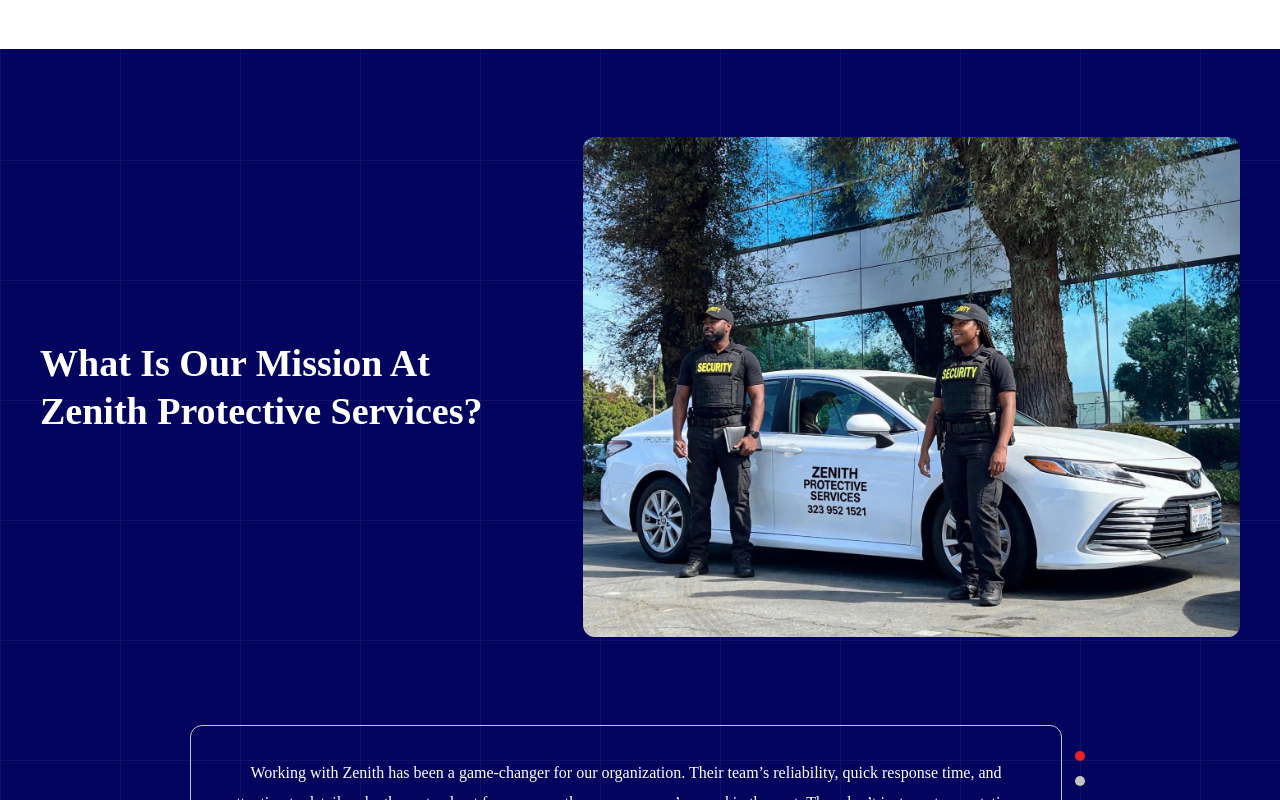
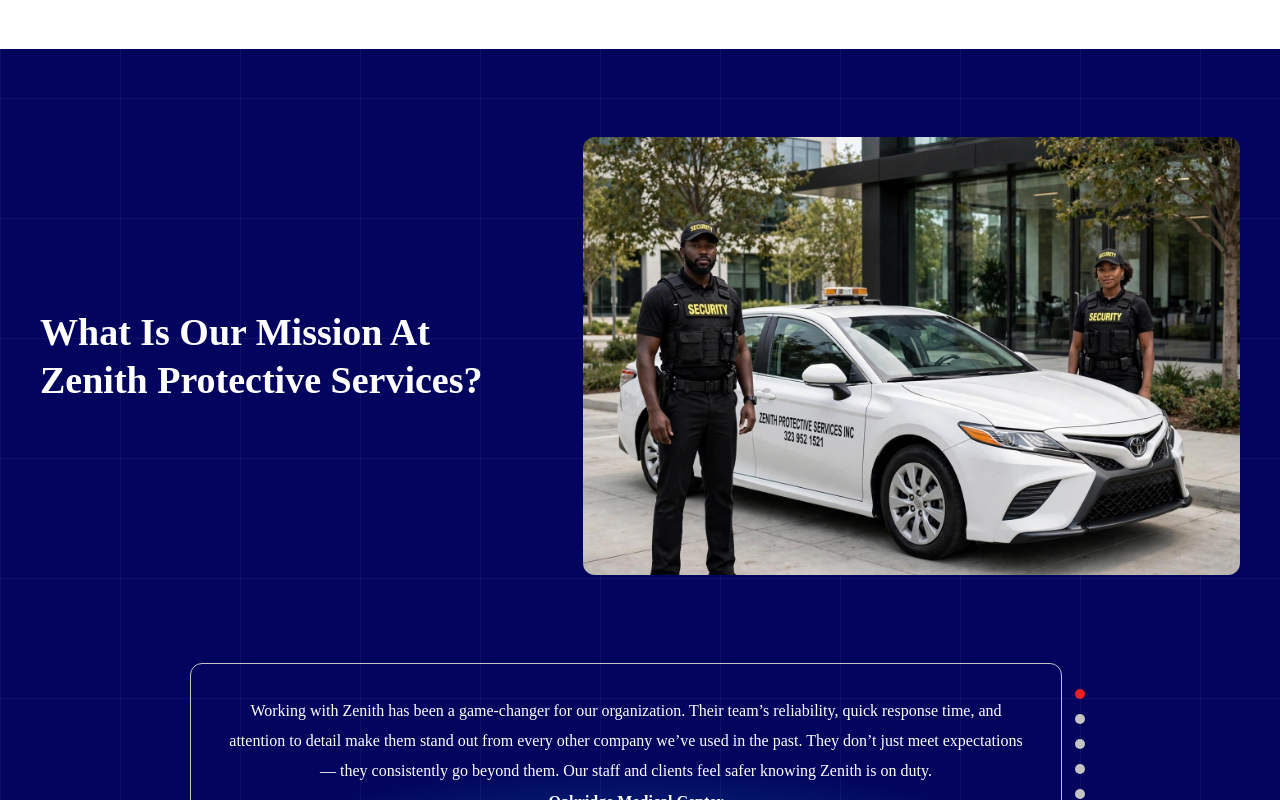
Before and after one commit to Icode-designs/zenith-security-service, a Next.js app: page / in a window 1280 px wide. Shown: the part 1520-2320 px from the top of the page. Built offline with nearby package versions, Linux system fonts and the light colour scheme; no server answers; the database is empty; a web font is replaced by a local one.

Commit message:
changes made as per client request - take 5

```diff
--- a/src/components/Testimonial.tsx
+++ b/src/components/Testimonial.tsx
@@ -5,7 +5,7 @@
   StyledTestimonialsBox,
 } from "@/styles/components/Homepage.styles";
 import { FlexBox } from "@/styles/components/Ui.styles";
-import missionImg from "@/assets/patrol.jpeg";
+import mission_Img from "@/assets/patrol-2.jpeg";
 import Image from "next/image";
 import { AnimatePresence, motion } from "framer-motion";
 import { TESTIMONIALS } from "@/utils/data";
@@ -34,7 +34,7 @@
       <FlexBox $variant="secondary">
         <h2>What Is Our Mission At Zenith Protective Services?</h2>
         <Image
-          src={missionImg.src}
+          src={mission_Img.src}
           width={500}
           height={500}
           alt="mission img"
```
